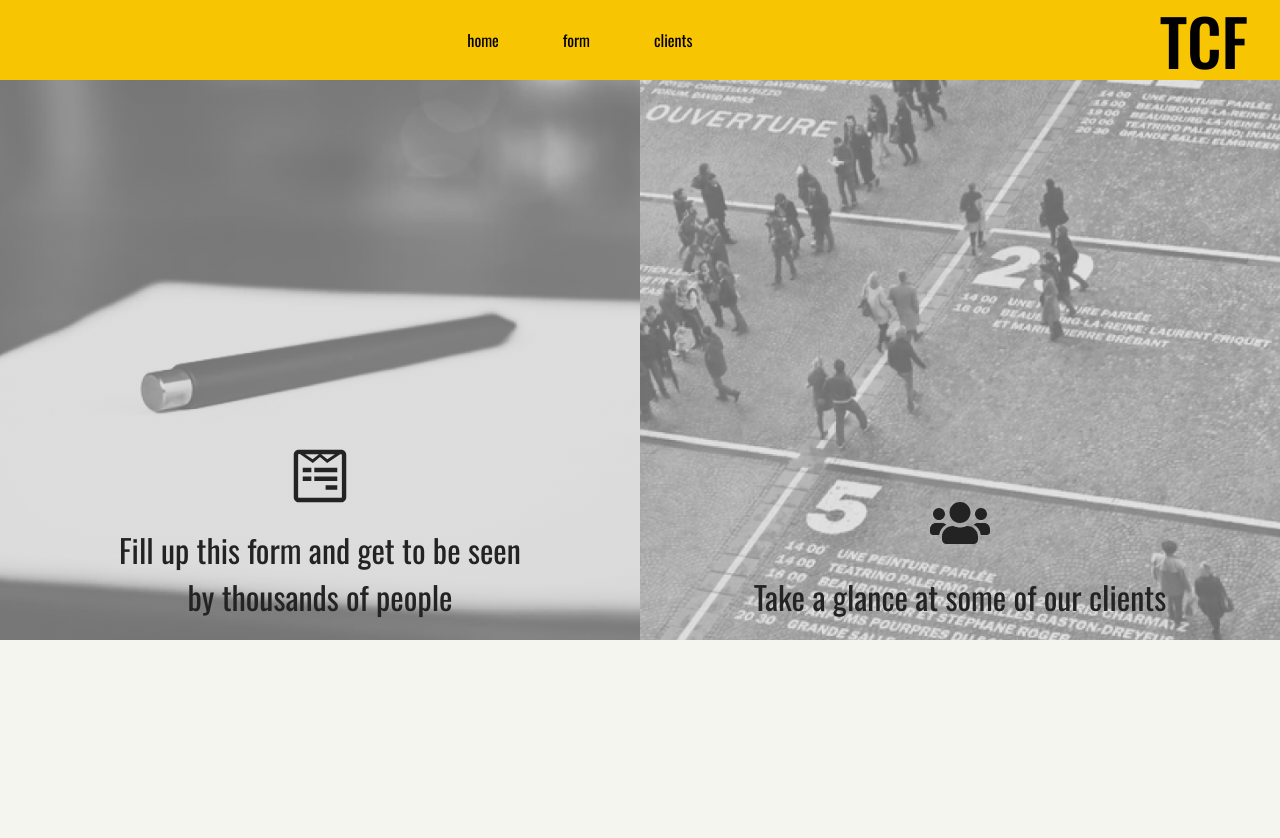
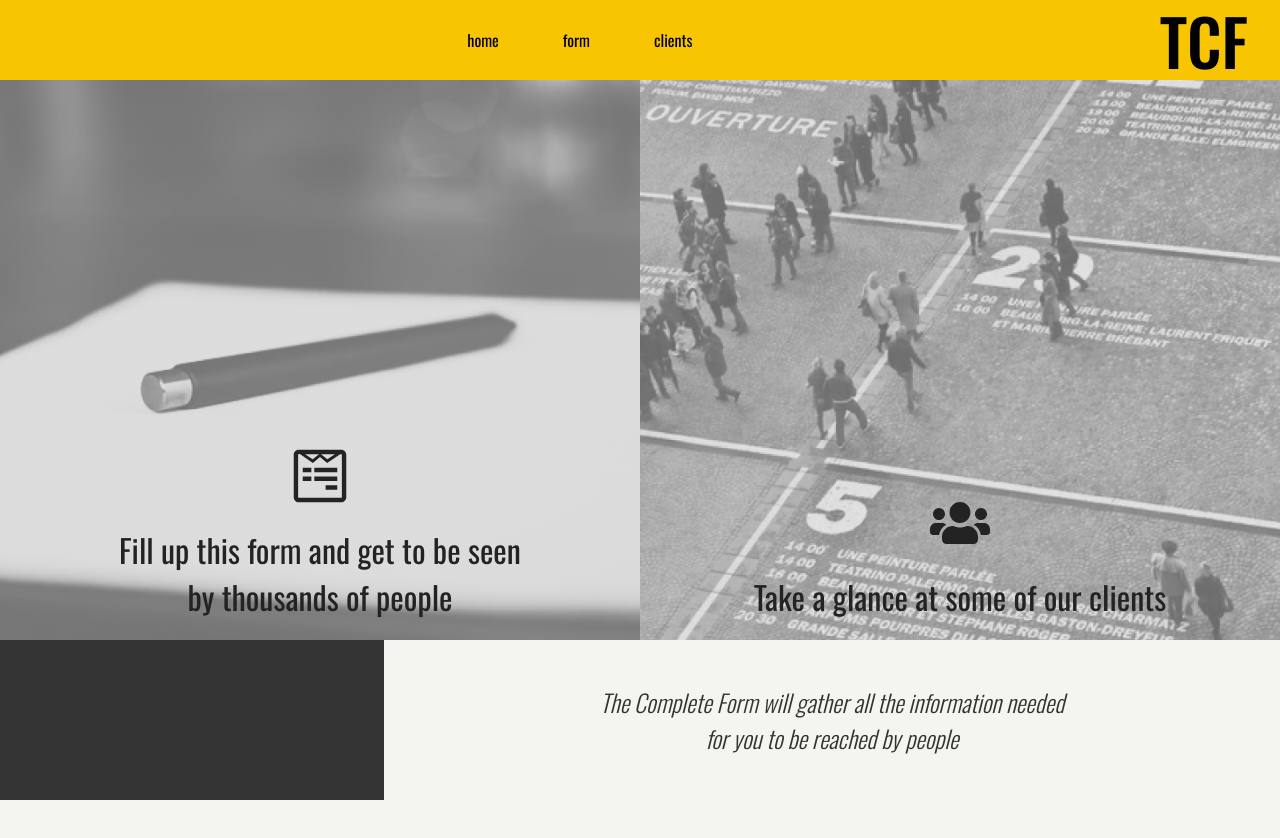
Before and after one commit to allangpio/the-complete-form, a React (Create React App) app: page / in a window 1280 px wide. Shown: the top 838 px of the page. Before the commit the page ends 800 px from the top, so only its background shows below. Built offline with nearby package versions, Linux system fonts and the light colour scheme.

Commit message:
fix changing some of the layout colors and font-sizes

```diff
--- a/src/App.tsx
+++ b/src/App.tsx
@@ -1,6 +1,9 @@
 import React from 'react';
-import Header from './components/Header'
-import Home from './pages/Home'
+
+import Header from './components/Header';
+import Home from './pages/Home';
+import Footer from './components/Footer';
+
 import { Global } from './sytles/global'
 
 function App() {
@@ -8,6 +11,7 @@ function App() {
     <>
       <Header />
       <Home />
+      <Footer />
       <Global />
     </>
   );
--- /dev/null
+++ b/src/components/Footer/index.tsx
@@ -0,0 +1,14 @@
+import React from 'react';
+
+import { Container } from './styles';
+
+const Footer: React.FC = () => {
+  return (
+    <Container>
+      <div></div>
+      <p>The Complete Form will gather all the information needed<br />for you to be reached by people</p>
+    </Container>
+  )
+}
+
+export default Footer;
--- /dev/null
+++ b/src/components/Footer/styles.ts
@@ -0,0 +1,22 @@
+import styled from 'styled-components';
+
+export const Container = styled.div`
+display: flex;
+align-items: center;
+  div {
+    height: calc(30vh - 5rem);
+    width: 30vw;
+    background: #333;
+  }
+
+  p{
+    flex: 1;
+
+    text-align: center;
+    font-weight: 300;
+    font-style: italic;
+    font-size: 1.5rem;
+    color: #333;
+
+  }
+`;
--- a/src/sytles/global.ts
+++ b/src/sytles/global.ts
@@ -12,6 +12,8 @@ export const Global = createGlobalStyle`
     background: #f5f5f0;
     color: #636262;
     -webkit-font-smoothing: antialiased;
+    height: 100vw;
+    overflow: hidden;
   }
 
   body, input, button {
```
